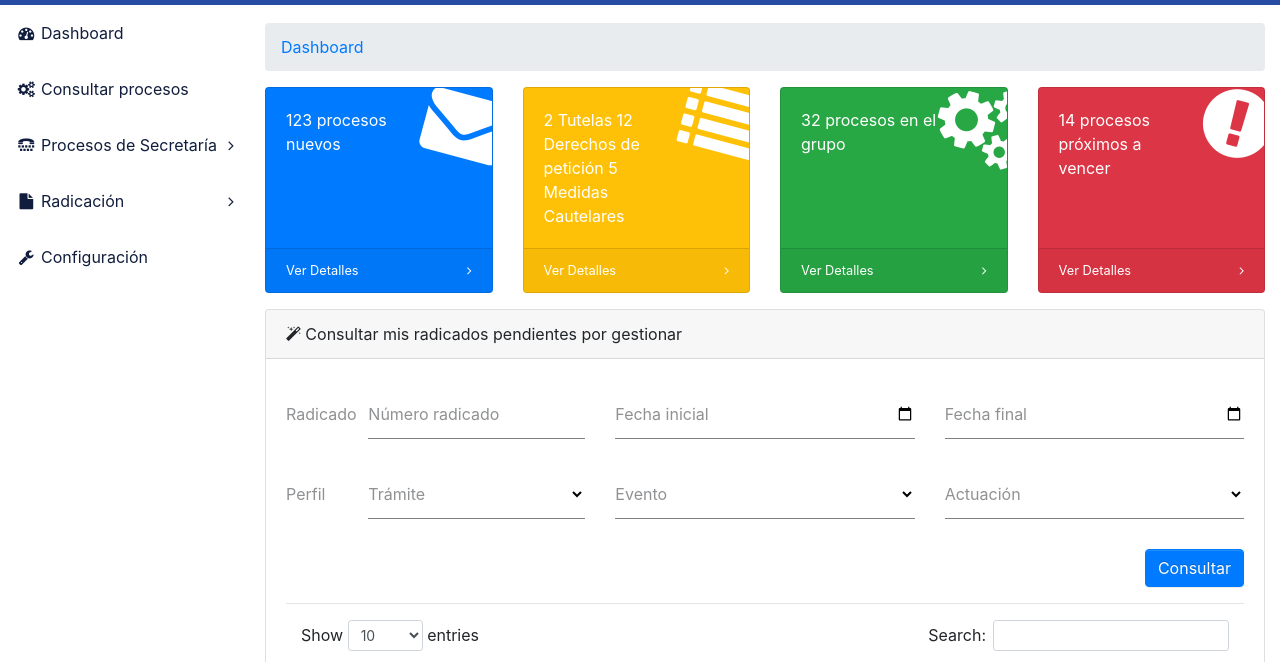
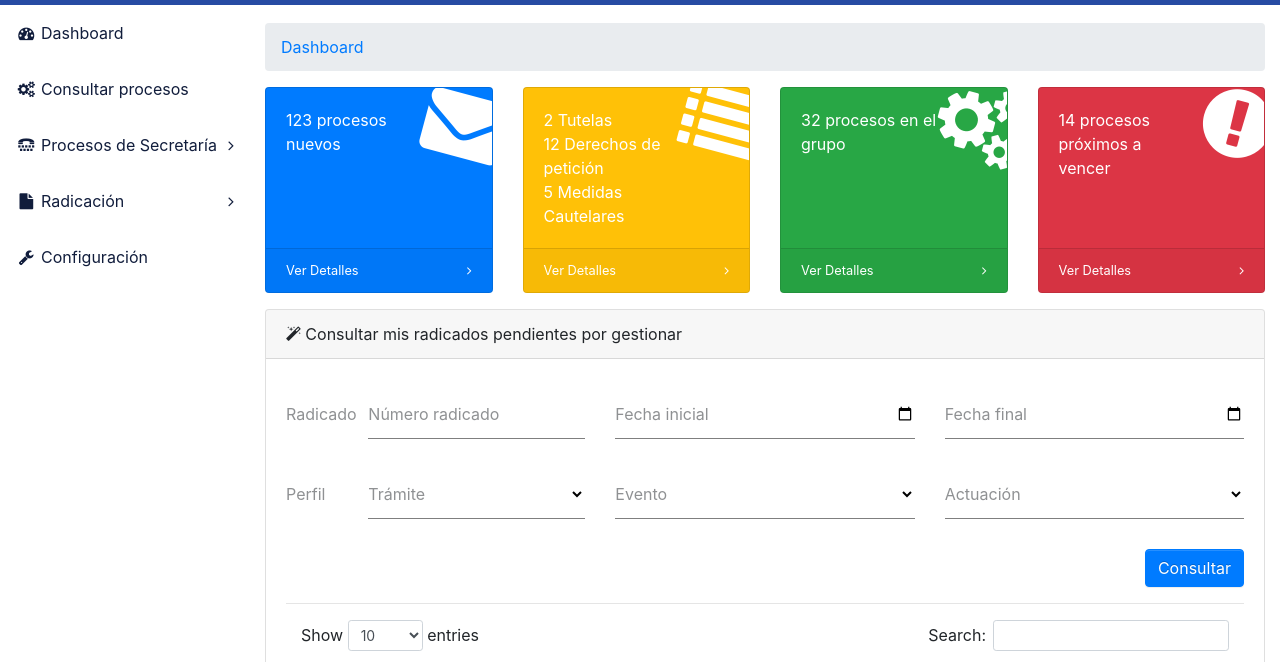
Before and after one commit to sic-schica/Prototipo, a website with bundled scripts: page index_secretaria.html in a window 1280 px wide. Shown: the part 81-743 px from the top of the page. Built offline with nearby package versions, Linux system fonts and the light colour scheme.

Commit message:
Texto card 2 en diferentes líneas

```diff
--- a/index_secretaria.html
+++ b/index_secretaria.html
@@ -76,9 +76,9 @@
                         <i class="fa fa-fw fa-list"></i>
                      </div>
                      <div class="mr-5">
-                        2 Tutelas
-                        12 Derechos de petición
-                        5 Medidas Cautelares
+                        <div>2 Tutelas</div>
+                        <div>12 Derechos de petición</div>
+                        <div>5 Medidas Cautelares</div>
                      </div>
                   </div>
                   <a class="card-footer text-white clearfix small z-1" href="indicadores_secretaria.html#procesos_nuevos">
```
